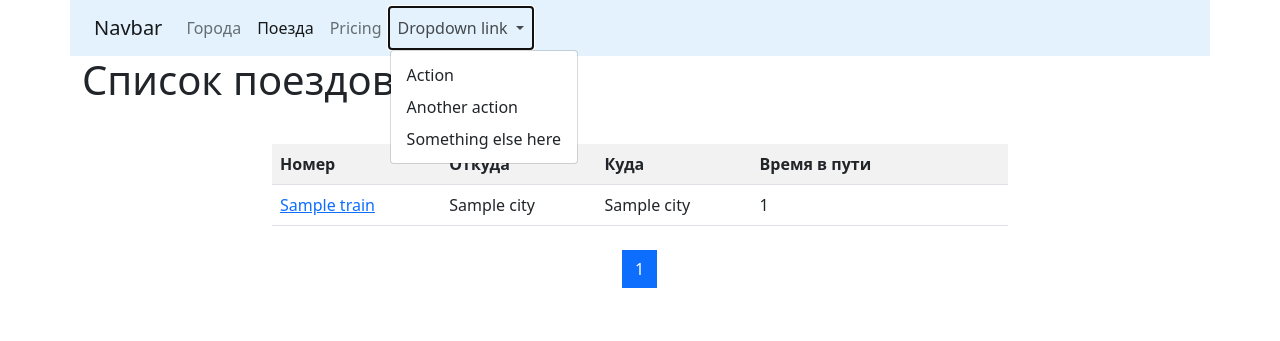
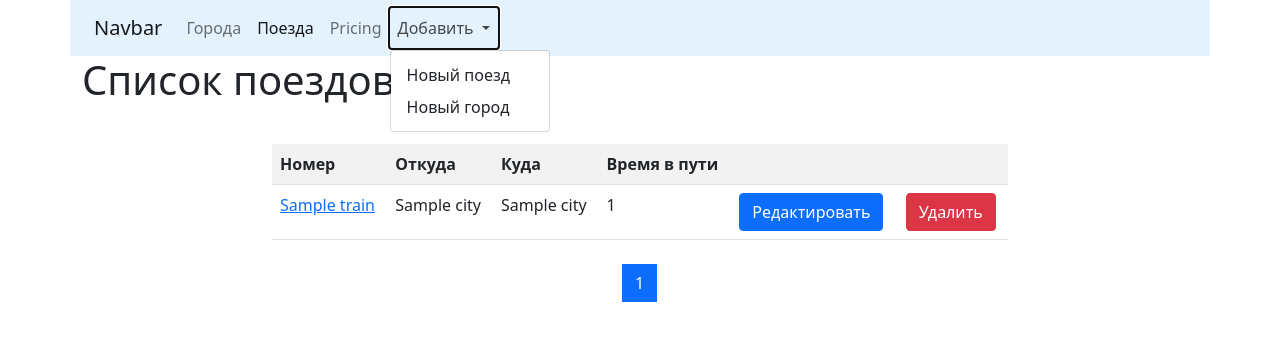
Before and after one commit to aidynsemey7sk/find_route, a Django app: page /trains/ in a window 1280 px wide, after a click on "Добавить". Shown: the top 341 px of the page. Run offline with Django 3.2, Linux system fonts and the light colour scheme; tables that the repository leaves empty hold one stand-in row (values such as "Sample post").

Commit message:
CRUD для приложения trains

```diff
--- a/templates/base.html
+++ b/templates/base.html
@@ -1,5 +1,7 @@
 {% url 'cities:home' as cities_home_url%}
+{% url 'cities:create' as cities_create_url%}
 {% url 'trains:home' as trains_home_url%}
+{% url 'trains:create' as trains_create_url%}
 <!doctype html>
 <html lang="en">
 	<head>
@@ -7,39 +9,46 @@
 		<meta charset="utf-8">
 		<meta name="viewport" content="width=device-width, initial-scale=1">
 		<!-- Bootstrap CSS -->
-      <link href="https://cdn.jsdelivr.net/npm/bootstrap@5.1.3/dist/css/bootstrap.min.css" rel="stylesheet" integrity="sha384-1BmE4kWBq78iYhFldvKuhfTAU6auU8tT94WrHftjDbrCEXSU1oBoqyl2QvZ6jIW3" crossorigin="anonymous">
+		<link href="https://cdn.jsdelivr.net/npm/bootstrap@5.1.3/dist/css/bootstrap.min.css" rel="stylesheet"
+      integrity="sha384-1BmE4kWBq78iYhFldvKuhfTAU6auU8tT94WrHftjDbrCEXSU1oBoqyl2QvZ6jIW3" crossorigin="anonymous"
+      >
 		{% block title %}{% endblock title %}
 	</head>
 	<body>
 		<nav class="navbar navbar-expand-lg navbar-light container" style="background-color: #e3f2fd;">
 			<div class="container-fluid">
 				<a class="navbar-brand" href="#">Navbar</a>
-            <button class="navbar-toggler" type="button" data-bs-toggle="collapse" data-bs-target="#navbarNavDropdown" aria-controls="navbarNavDropdown" aria-expanded="false" aria-label="Toggle navigation">
+				<button class="navbar-toggler" type="button" data-bs-toggle="collapse"
+            data-bs-target="#navbarNavDropdown" aria-controls="navbarNavDropdown"
+            aria-expanded="false" aria-label="Toggle navigation"
+            >
 				<span class="navbar-toggler-icon"></span>
 				</button>
 				<div class="collapse navbar-collapse" id="navbarNavDropdown">
 					<ul class="navbar-nav">
 						<li class="nav-item">
 							<a class="nav-link
-                     {% if request.path == cities_home_url %}active {% endif %}"  href="{% url 'cities:home' %}"
+								{% if request.path == cities_home_url %}active {% endif %}" href="{% url 'cities:home' %}"
 								>Города</a>
 						</li>
 						<li class="nav-item">
 							<a class="nav-link
-                     {% if request.path == trains_home_url %}active {% endif %}" href="{% url 'trains:home' %}">
-                     Поезда</a>
+								{% if request.path == trains_home_url %}active {% endif %}" href="{% url 'trains:home' %}"
+								>Поезда</a>
 						</li>
 						<li class="nav-item">
 							<a class="nav-link" href="#">Pricing</a>
 						</li>
 						<li class="nav-item dropdown">
-                     <a class="nav-link dropdown-toggle" href="#" id="navbarDropdownMenuLink" role="button" data-bs-toggle="dropdown" aria-expanded="false">
-                     Dropdown link
+							<a class="nav-link dropdown-toggle
+                     {% if request.path == cities_create_url or request.path == trains_create_url %}active {% endif %}"
+								href="#" id="navbarDropdownMenuLink" role="button" data-bs-toggle="dropdown" aria-expanded="false"
+                        >
+							Добавить
 							</a>
 							<ul class="dropdown-menu" aria-labelledby="navbarDropdownMenuLink">
-                        <li><a class="dropdown-item" href="#">Action</a></li>
-                        <li><a class="dropdown-item" href="#">Another action</a></li>
-                        <li><a class="dropdown-item" href="#">Something else here</a></li>
+								<li><a class="dropdown-item" href="{% url 'trains:create' %}">Новый поезд</a></li>
+								<li><a class="dropdown-item" href="{% url 'cities:create' %}">Новый город</a></li>
 							</ul>
 						</li>
 					</ul>
@@ -75,7 +84,8 @@
 		</div>
 		<!-- Optional JavaScript; choose one of the two! -->
 		<!-- Option 1: Bootstrap Bundle with Popper -->
-      <script src="https://cdn.jsdelivr.net/npm/bootstrap@5.1.3/dist/js/bootstrap.bundle.min.js" integrity="sha384-ka7Sk0Gln4gmtz2MlQnikT1wXgYsOg+OMhuP+IlRH9sENBO0LRn5q+8nbTov4+1p" crossorigin="anonymous"></script>
+		<script src="https://cdn.jsdelivr.net/npm/bootstrap@5.1.3/dist/js/bootstrap.bundle.min.js"
+      integrity="sha384-ka7Sk0Gln4gmtz2MlQnikT1wXgYsOg+OMhuP+IlRH9sENBO0LRn5q+8nbTov4+1p" crossorigin="anonymous"></script>
 		<!-- Option 2: Separate Popper and Bootstrap JS -->
 		<!--
 			<script src="https://cdn.jsdelivr.net/npm/@popperjs/core@2.10.2/dist/umd/popper.min.js" integrity="sha384-7+zCNj/IqJ95wo16oMtfsKbZ9ccEh31eOz1HGyDuCQ6wgnyJNSYdrPa03rtR1zdB" crossorigin="anonymous"></script>
--- a/trains/forms.py
+++ b/trains/forms.py
@@ -1,4 +1,3 @@
-from tkinter.tix import Select
 from django import forms
 
 from trains.models import Train
--- a/trains/templates/trains/create.html
+++ b/trains/templates/trains/create.html
@@ -1,9 +1,9 @@
 {% extends 'base.html' %}
 {% block title %}
-<title>Создание города</title>
+<title>Создание Поезда</title>
 {% endblock title %}
 {%  block content %}
-<h1>Создание города</h1>
+<h1>Создание Поезда</h1>
 
 {% include 'form.html' with button='Сохранить' %}
 
--- a/trains/templates/trains/home.html
+++ b/trains/templates/trains/home.html
@@ -24,8 +24,16 @@
 				<td>{{object.from_city}}</td>
 				<td>{{object.to_city}}</td>
 				<td>{{object.travel_time}}</td>
-            <td>&nbsp;</td>
-            <td>&nbsp;</td>
+				<td>
+					<a href="{% url 'trains:update' pk=object.pk %}">
+					<button type="submit" class="btn btn-primary">Редактировать</button>
+					</a>
+				</td>
+				<td>
+					<a href="{% url 'trains:delete' pk=object.pk %}">
+					<button type="submit" class="btn btn-danger">Удалить</button>
+					</a>
+				</td>
 			</tr>
 			{% endfor %}
 		</table>
@@ -43,7 +51,6 @@
 			{% endif %}
 		</li>
 		{% for page in page_obj.paginator.page_range %}
-
 		<li class="page-item {% if page == page_obj.number %} active {% endif %}">
 			<a class="page-link" href="?page={{page}}">
 			{{page}}
--- a/trains/urls.py
+++ b/trains/urls.py
@@ -8,7 +8,7 @@ urlpatterns = [
     # path('<int:pk>/', home, name='home'),
     path('', TrainListView.as_view(), name='home'),
     path('detail/<int:pk>/', TrainDetailView.as_view(), name='detail'),
-    # path('add/', TrainCreateView.as_view(), name='create'),
-    # path('update/<int:pk>/', TrainUpdateView.as_view(), name='update'),
-    # path('delete/<int:pk>/', TrainDeleteView.as_view(), name='delete'),
+    path('add/', TrainCreateView.as_view(), name='create'),
+    path('update/<int:pk>/', TrainUpdateView.as_view(), name='update'),
+    path('delete/<int:pk>/', TrainDeleteView.as_view(), name='delete'),
 ]
--- a/trains/views.py
+++ b/trains/views.py
@@ -1,11 +1,11 @@
 from django.shortcuts import get_object_or_404, render
 from django.urls import reverse_lazy
+from django.contrib.messages.views import SuccessMessageMixin
+from django.core.paginator import Paginator
+from django.contrib import messages
 from django.views.generic import (
     DetailView, CreateView, UpdateView, DeleteView, ListView
     )
-from django.contrib.messages.views import SuccessMessageMixin
-from django.core.paginator import Paginator
-from django.contrib import messages
 
 from trains.forms import TrainForm
 from trains.models import Train
@@ -13,8 +13,7 @@ from trains.models import Train
 
 __all__=(
     'home', 'TrainListView', 'TrainDetailView',
-    #  'TrainCreateView', 'TrainUpdateView',
-    # 'TrainDeleteView',
+    'TrainCreateView', 'TrainUpdateView', 'TrainDeleteView',
     )
 
 def home(request, pk=None):
@@ -46,27 +45,27 @@ class TrainDetailView(DetailView):
     template_name = 'trains/detail.html'
 
 
-# class TrainCreateView(SuccessMessageMixin, CreateView):
-#     model = Train
-#     form_class = TrainForm
-#     template_name = 'trains/create.html'
-#     success_url = reverse_lazy('trains:home')
-#     success_message = 'Город успешно создан'
+class TrainCreateView(SuccessMessageMixin, CreateView):
+    model = Train
+    form_class = TrainForm
+    template_name = 'trains/create.html'
+    success_url = reverse_lazy('trains:home')
+    success_message = 'Поезд успешно создан'
 
 
-# class TrainUpdateView(SuccessMessageMixin, UpdateView):
-#     model = Train
-#     form_class = TrainForm
-#     template_name = 'trains/update.html'
-#     success_url = reverse_lazy('trains:home')
-#     success_message = 'Город успешно отредактирован'
+class TrainUpdateView(SuccessMessageMixin, UpdateView):
+    model = Train
+    form_class = TrainForm
+    template_name = 'trains/update.html'
+    success_url = reverse_lazy('trains:home')
+    success_message = 'Поезд успешно отредактирован'
 
 
-# class TrainDeleteView(DeleteView):
-#     model = Train
-#     # template_name = 'trains/delete.html'
-#     success_url = reverse_lazy('trains:home')
+class TrainDeleteView(DeleteView):
+    model = Train
+    # template_name = 'trains/delete.html'
+    success_url = reverse_lazy('trains:home')
 
-#     def get(self, request, *args, **kwargs) :
-#         messages.success(request, 'Город успешно удален.')
-#         return self.post(request, *args, **kwargs)
+    def get(self, request, *args, **kwargs) :
+        messages.success(request, 'Поезд успешно удален.')
+        return self.post(request, *args, **kwargs)
```
Lines whose indentation alone changed are shown as unchanged.
